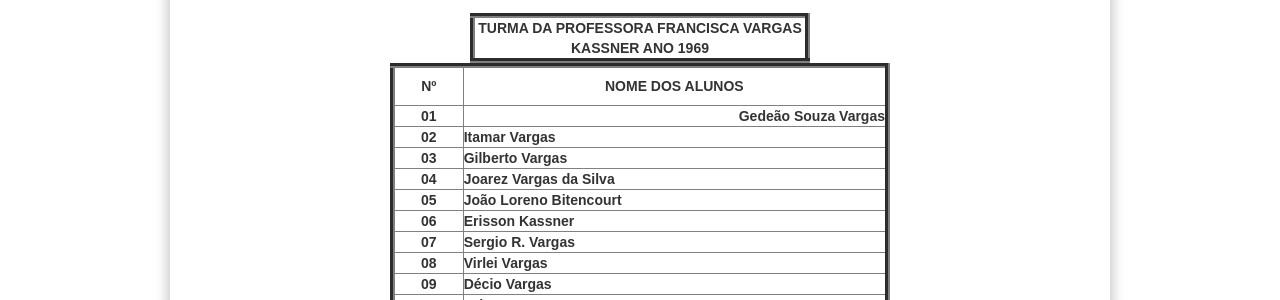
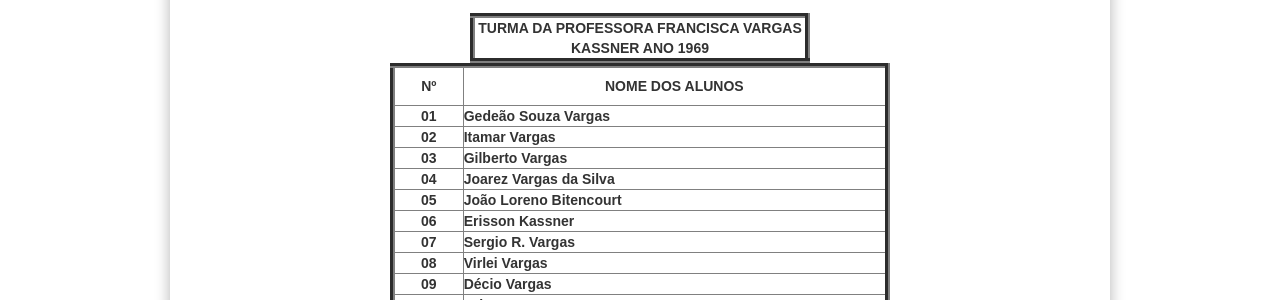
Before and after one commit to claudiovargas1955/claudiovargas1955.github.io, a Jekyll site: the page built from _pages/ensino-da-iasd-bosque.html, in a window 1280 px wide. Shown: the part 1445-1745 px from the top of the page. Built offline with Jekyll 4.4.1, drawn with Linux system fonts in a browser that asks for light colours; some web fonts are replaced.

Commit message:
Update ensino-da-iasd-bosque.html

```diff
--- a/_pages/ensino-da-iasd-bosque.html
+++ b/_pages/ensino-da-iasd-bosque.html
@@ -260,7 +260,7 @@ tr:hover{
 
          <tr>
                 <td align="center" width="50px"><b>01</b></td>
-           <td align="right" width="300px"><b>Gedeão Souza Vargas</b></td>
+           <td align="left" width="300px"><b>Gedeão Souza Vargas</b></td>
 
         </tr>
 
```
